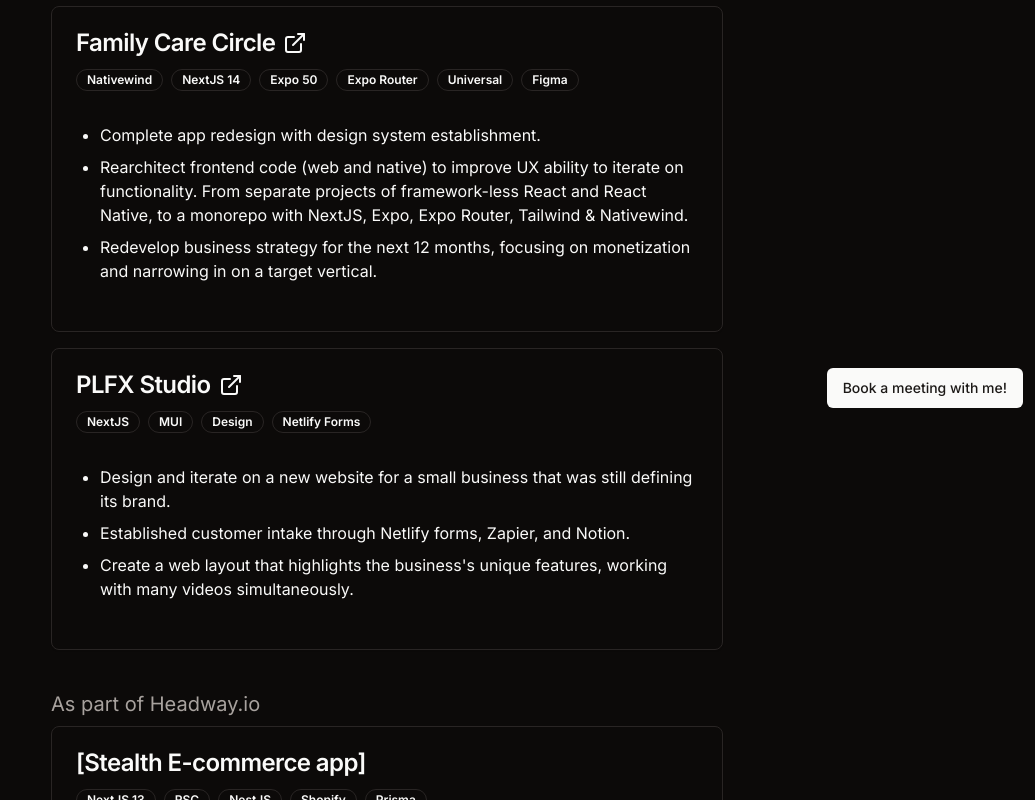
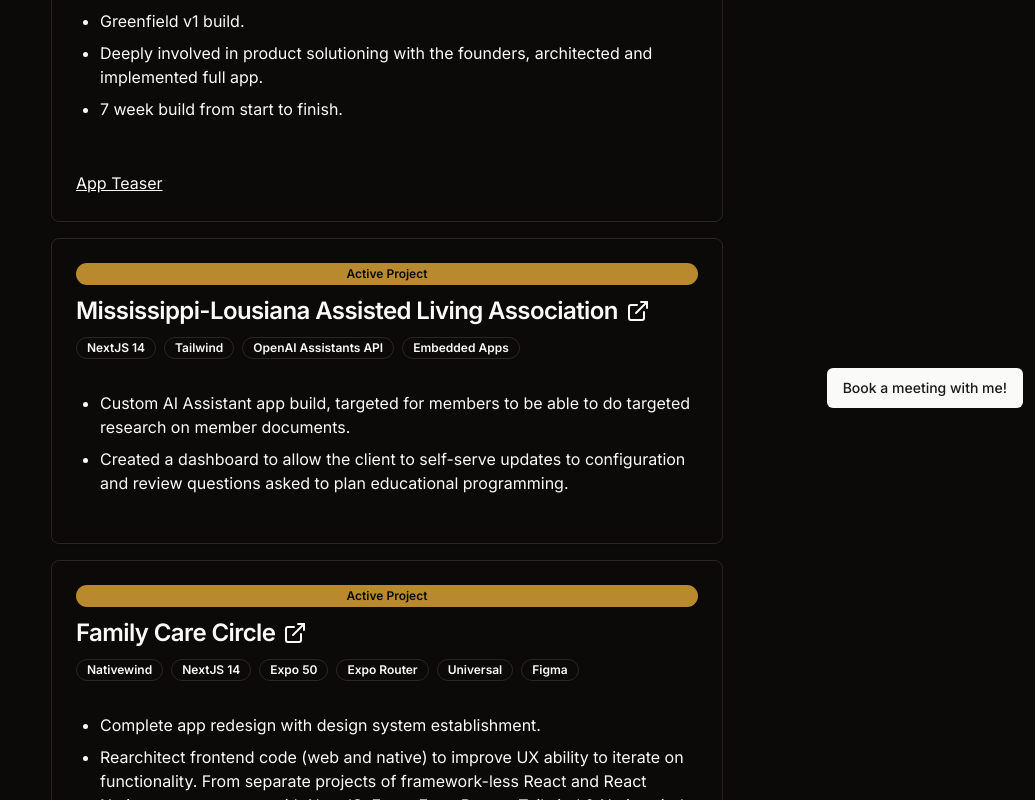
Before and after one commit to panzacoder/plfx-dev, a Next.js app: page /things in a window 1280 px wide. Shown: the part 360-1160 px from the top of the page, without its empty margins (245-1280 px from the left). Built offline with nearby package versions, Linux system fonts and the light colour scheme.

Commit message:
content and style updates

```diff
--- a/app/globals.css
+++ b/app/globals.css
@@ -22,8 +22,8 @@
     --muted: 12 6.5% 15.1%;
     --muted-foreground: 24 5.4% 63.9%;
 
-    --accent: 12 6.5% 15.1%;
-    --accent-foreground: 60 9.1% 97.8%;
+    --accent: 40 60.5% 45.1%;
+    --accent-foreground: 20 14.3% 4.1%;
 
     --destructive: 0 62.8% 30.6%;
     --destructive-foreground: 60 9.1% 97.8%;
--- a/app/page.tsx
+++ b/app/page.tsx
@@ -15,7 +15,7 @@
       <h1>
         <Tooltip>
           <TooltipTrigger>
-            <Typography variant="lead">plfx dev</Typography>
+            <Typography variant="lead" className="text-accent">plfx dev</Typography>
           </TooltipTrigger>
           <TooltipContent>
             <Typography variant="body">
--- a/app/things/page.mdx
+++ b/app/things/page.mdx
@@ -10,14 +10,30 @@
 import { Badge } from "@/components/ui/badge"
 import { ProjectCard } from "./project-card"
 
-<ProjectCard title="PLFX Stack" link="https://github.com/panzacoder/plfx-stack" tags={['Nativewind', 'NextJS 14', 'Expo 50', 'Expo Router', 'Universal', 'Figma']}>
-  An open-source starter, based on my work at Family Care Circle. This is a new project that will be updated over time.
+<ProjectCard active title="Motiion" link="https://motiion.vercel.app" tags={['NextJS 14', 'Tailwind', 'Convex', 'Clerk Auth', 'PWA']}>
+  - App to help dancers create portfolios, connect with choreographers, and book gigs.
+  - Greenfield v1 build.
+  - Deeply involved in product solutioning with the founders, architected and implemented full app.
+  - 7 week build from start to finish.
+  <br/>
+  [App Teaser](https://motiion.io)
 </ProjectCard>
 
-<ProjectCard title="Family Care Circle" link="https://familycarecircle.com" tags={['Nativewind', 'NextJS 14', 'Expo 50', 'Expo Router', 'Universal', 'Figma']}>
+<ProjectCard active title="Mississippi-Lousiana Assisted Living Association" link="https://www.mslala.org/content.asp?contentid=147" tags={['NextJS 14', 'Tailwind', 'OpenAI Assistants API', 'Embedded Apps']}>
+  - Custom AI Assistant app build, targeted for members to be able to do targeted research on member documents.
+  - Created a dashboard to allow the client to self-serve updates to configuration and review questions asked to plan educational programming.
+</ProjectCard>
+
+<ProjectCard active title="Family Care Circle" link="https://familycarecircle.app" tags={['Nativewind', 'NextJS 14', 'Expo 50', 'Expo Router', 'Universal', 'Figma']}>
   - Complete app redesign with design system establishment.
   - Rearchitect frontend code (web and native) to improve UX ability to iterate on functionality. From separate projects of framework-less React and React Native, to a monorepo with NextJS, Expo, Expo Router, Tailwind & Nativewind.
   - Redevelop business strategy for the next 12 months, focusing on monetization and narrowing in on a target vertical.
+  <br/>
+  [Pitch Deck](https://familycarecircle.app/pitch)
+</ProjectCard>
+
+<ProjectCard title="PLFX Stack" link="https://github.com/panzacoder/plfx-stack" tags={['Nativewind', 'NextJS 14', 'Expo 50', 'Expo Router', 'Universal', 'Figma']}>
+  An open-source starter, based on my work at Family Care Circle. This is a new project that will be updated over time.
 </ProjectCard>
 
 <ProjectCard title="PLFX Studio" link="https://plfx.studio" tags={['NextJS', 'MUI', 'Design', 'Netlify Forms']}>
@@ -29,7 +45,7 @@
 
 <Lead className='pt-8'>As part of [Headway.io](https://headway.io)</Lead>
 
-<ProjectCard title="[Stealth E-commerce app]" tags={['NextJS 13', 'RSC', 'NestJS', 'Shopify', 'Prisma']}>
+<ProjectCard title="GoodDay Software" link='https://www.gooddaysoftware.com/' tags={['NextJS 13', 'RSC', 'NestJS', 'Shopify', 'Prisma']}>
   - Brought greenfield project from 0-1, assisting the client's first and second head of engineering in establishing app architecture and tooling.
   - Solved novel problems (particularly around authentication) with Shopify's App Bridge API and NextJS Server Components.
   - Ensured the client could maintain productivity while pivoting on staffing 2 months into the project, seeing 100% turnover of in-house engineering team.
--- a/app/things/project-card.tsx
+++ b/app/things/project-card.tsx
@@ -7,12 +7,14 @@
   title: string;
   link?: string;
   tags: string[];
+  active?: boolean;
   children: React.ReactNode;
 };
-export function ProjectCard({ title, link, tags, children }: ProjectCardProps) {
+export function ProjectCard({ title, link, tags, active, children }: ProjectCardProps) {
   return (
     <Card className="my-2">
       <CardHeader className="flex flex-col gap-2">
+        {active && <Badge variant='accent' className='flex justify-center'>Active Project</Badge>}
         <CardTitle className="flex flex-row gap-2">
           {title}
           {link && (
--- a/app/thoughts/page.tsx
+++ b/app/thoughts/page.tsx
@@ -5,7 +5,7 @@
 
 export default function ThoughtsPage() {
   return (
-    <div className="grid grid-cols-3 gap-4">
+    <div className="grid grid-cols-2 md:grid-cols-3 gap-4">
       <div className="flex flex-col align-center col-span-2 gap-4">
         <Typography variant="h1" className="text-muted-foreground mb-1">
           my thoughts
@@ -20,7 +20,7 @@
       <div className="col-span-1 flex flex-col gap-4 border-l-muted-foreground">
         <Typography
           variant="h2"
-          className="text-muted-foreground pt-2 underline"
+          className="text-muted-foreground/90 pt-2"
         >
           featured in
         </Typography>
--- a/components/ui/badge.tsx
+++ b/components/ui/badge.tsx
@@ -12,6 +12,7 @@
           "border-transparent bg-primary text-primary-foreground hover:bg-primary/80",
         secondary:
           "border-transparent bg-secondary text-secondary-foreground hover:bg-secondary/80",
+        accent: "border-transparent bg-accent text-accent-foreground hover:bg-secondary/80",
         destructive:
           "border-transparent bg-destructive text-destructive-foreground hover:bg-destructive/80",
         outline: "text-foreground",
--- a/mdx-components.tsx
+++ b/mdx-components.tsx
@@ -25,7 +25,7 @@
     inlineCode: ({ children }) => (
       <Typography variant="inlineCode">{children}</Typography>
     ),
-    a: ({ children, href = "" }) => <Link href={href}>{children}</Link>,
+    a: ({ children, href = "" }) => <Link href={href} className='underline text-primary hover:text-foreground/90'>{children}</Link>,
     img: ({ src = "", alt = "" }) => (
       <div>
         <Image
```
